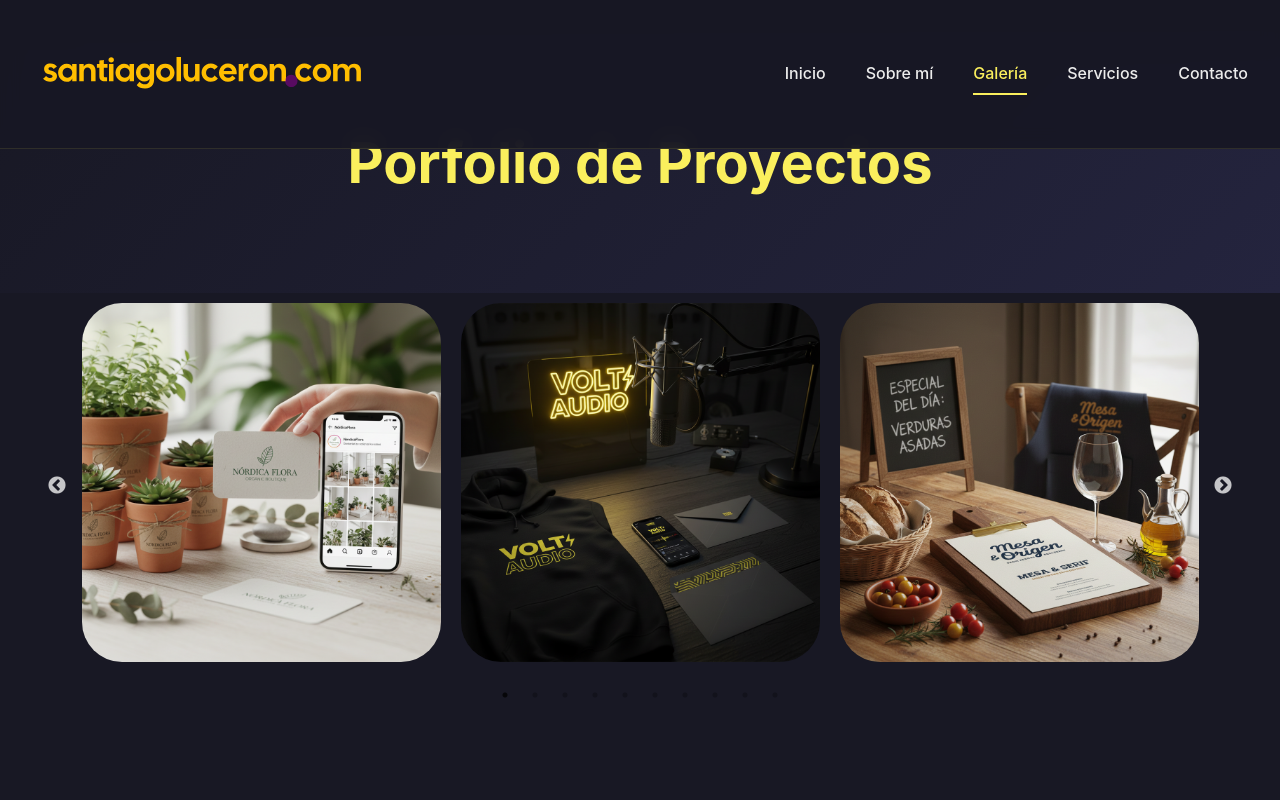
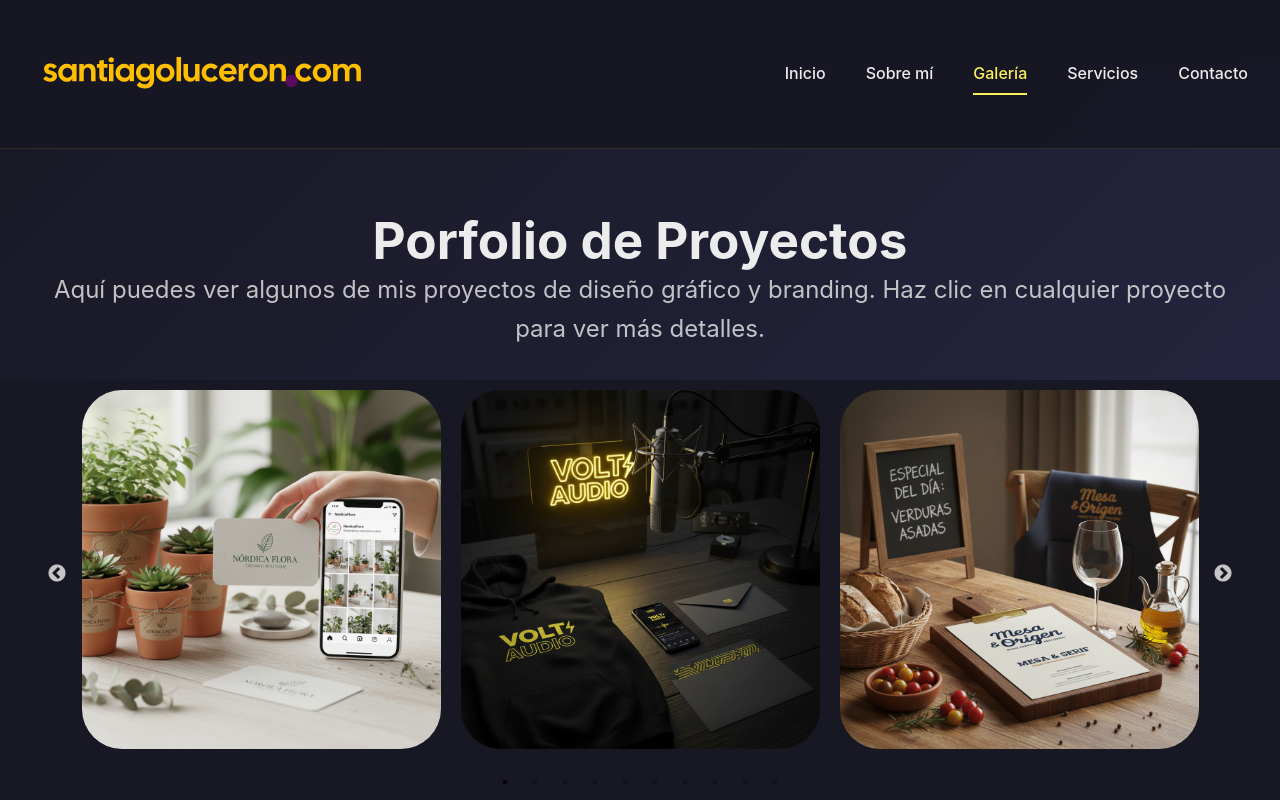
Before and after one commit to sluceron/porfolio, a React (Vite) app: page /gallery in a window 1280 px wide. Shown: the top 800 px of the page. Built offline with nearby package versions, Linux system fonts and the light colour scheme.

Commit message:
ajuste header

```diff
--- a/src/pages/Gallery.tsx
+++ b/src/pages/Gallery.tsx
@@ -306,6 +306,9 @@
       <section className="gallery">
         <section className="gallery-hero">
         <h1>Porfolio de Proyectos</h1>
+        <p className="gallery-subtitle">
+          Aquí puedes ver algunos de mis proyectos de diseño gráfico y branding. Haz clic en cualquier proyecto para ver más detalles.
+        </p>
         </section>
         <Slider {...sliderSettings} className="gallery-slider">
           {projects.map(project => (
--- a/src/styles/About.css
+++ b/src/styles/About.css
@@ -6,7 +6,7 @@
 
 /* === HERO SECTION === */
 .about-hero {
-  padding: 5rem 2rem 3rem;
+  padding: 10rem 2rem 2rem;
   text-align: center;
   background: linear-gradient(
     135deg,
@@ -114,7 +114,7 @@
 /* === RESPONSIVE — MOBILE === */
 @media (max-width: 768px) {
   .about-hero {
-    padding: 3rem 1.5rem 2rem;
+    padding: 10rem 2rem 2rem;
   }
 
   .about-content {
--- a/src/styles/Contact.css
+++ b/src/styles/Contact.css
@@ -4,7 +4,7 @@
   }
 
   .contact-hero {
-    padding: 5rem 2rem 3rem;
+    padding: 10rem 2rem 2rem;
     text-align: center;
     background: linear-gradient(135deg, var(--color-bg-main) 0%, var(--color-bg-secondary) 100%);
   }
--- a/src/styles/Gallery.css
+++ b/src/styles/Gallery.css
@@ -15,10 +15,7 @@
 }
 
 .gallery h1 {
-    color: var(--color-accent);
-    text-align: center;
-    margin-bottom: 3rem;
-    font-size: clamp(2.5rem, 5vw, 3.5rem);
+  font-size: clamp(2.2rem, 4vw, 3.5rem);
 }
 
 .gallery-grid {
@@ -169,9 +166,14 @@
   .gallery-hero {
     width: 100vw; /* Ocupa todo el ancho de la ventana */
     margin-left: calc(-50vw + 50%); /* Centra el contenido dentro del ancho total */
-    padding: 5rem 2rem 3rem;
+    padding: 10rem 2rem 2rem;
     text-align: center;
     background: linear-gradient(135deg, var(--color-bg-main) 0%, var(--color-bg-secondary) 100%);
+}
+
+.gallery-subtitle {
+  font-size: clamp(1.2rem, 2vw, 1.5rem);
+  opacity: 0.8;
 }
 
   .modal {
--- a/src/styles/services.css
+++ b/src/styles/services.css
@@ -4,7 +4,7 @@
 }
 
 .services-hero {
-  padding: 5rem 2rem 3rem;
+  padding: 10rem 2rem 2rem;
   text-align: center;
   background: linear-gradient(135deg, var(--color-bg-main) 0%, var(--color-bg-secondary) 100%);
 }
```
Also changed, not shown: src/types/interfaces.ts (added, +23 -0 lines), 1 other file (tests, documents, lock files or other folders).
